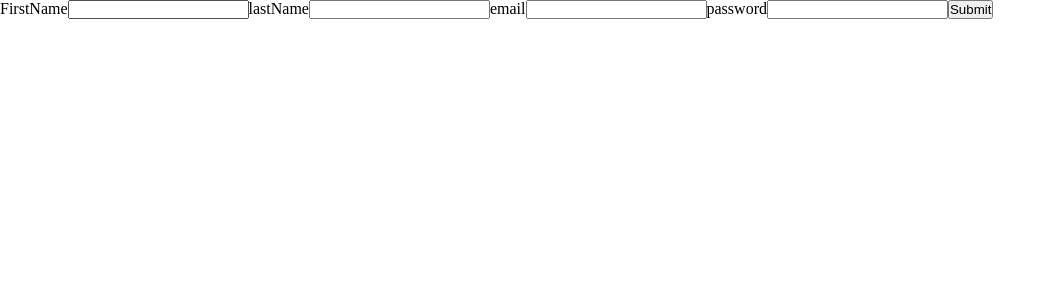
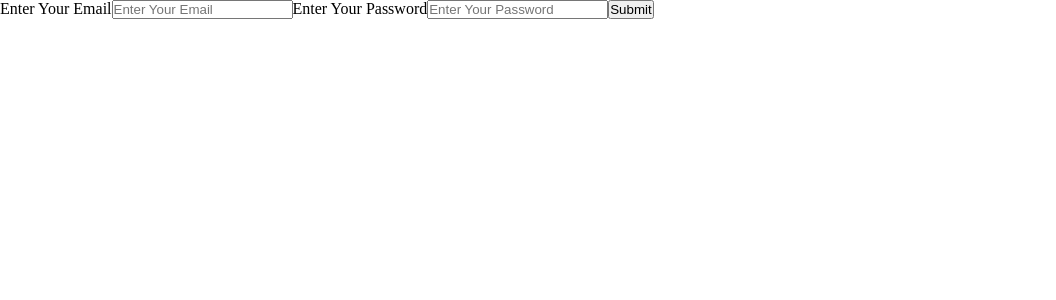
Before and after one commit to SandeepS-6/Frontend_Learning, a React (Vite) app: page / in a window 1280 px wide. Shown: the top 300 px of the page, without its empty margins (0-1056 px from the left). Built offline with nearby package versions, Linux system fonts and the light colour scheme.

Commit message:
checking

```diff
--- a/src/App.tsx
+++ b/src/App.tsx
@@ -1,16 +1,16 @@
-import { BrowserRouter, Route, Routes } from "react-router-dom";
-import Login from "./features/Auth-System/pages/Login";
-import Profile from "./features/Auth-System/pages/Profile";
-import Projects from "./features/Auth-System/pages/Projects";
-import Registrer from "./features/Auth-System/pages/Registrer";
-import "./global.css";
+import { BrowserRouter, Route, Routes } from 'react-router-dom';
+import Login from './features/Auth-System/pages/Login';
+import Profile from './features/Auth-System/pages/Profile';
+import Projects from './features/Auth-System/pages/Projects';
+import Registrer from './features/Auth-System/pages/Registrer';
+import './global.css';
 
 function App() {
   return (
     <BrowserRouter>
       <Routes>
-        <Route path="/" element={<Registrer />} />
-        <Route path="/login" element={<Login />} />
+        <Route path="/" element={<Login />} />
+        <Route path="/register" element={<Registrer />} />
         <Route path="/profile" element={<Profile />} />
         <Route path="/projects" element={<Projects />} />
       </Routes>
```
Also changed, not shown: 1 other file (tests, documents, lock files or other folders).
